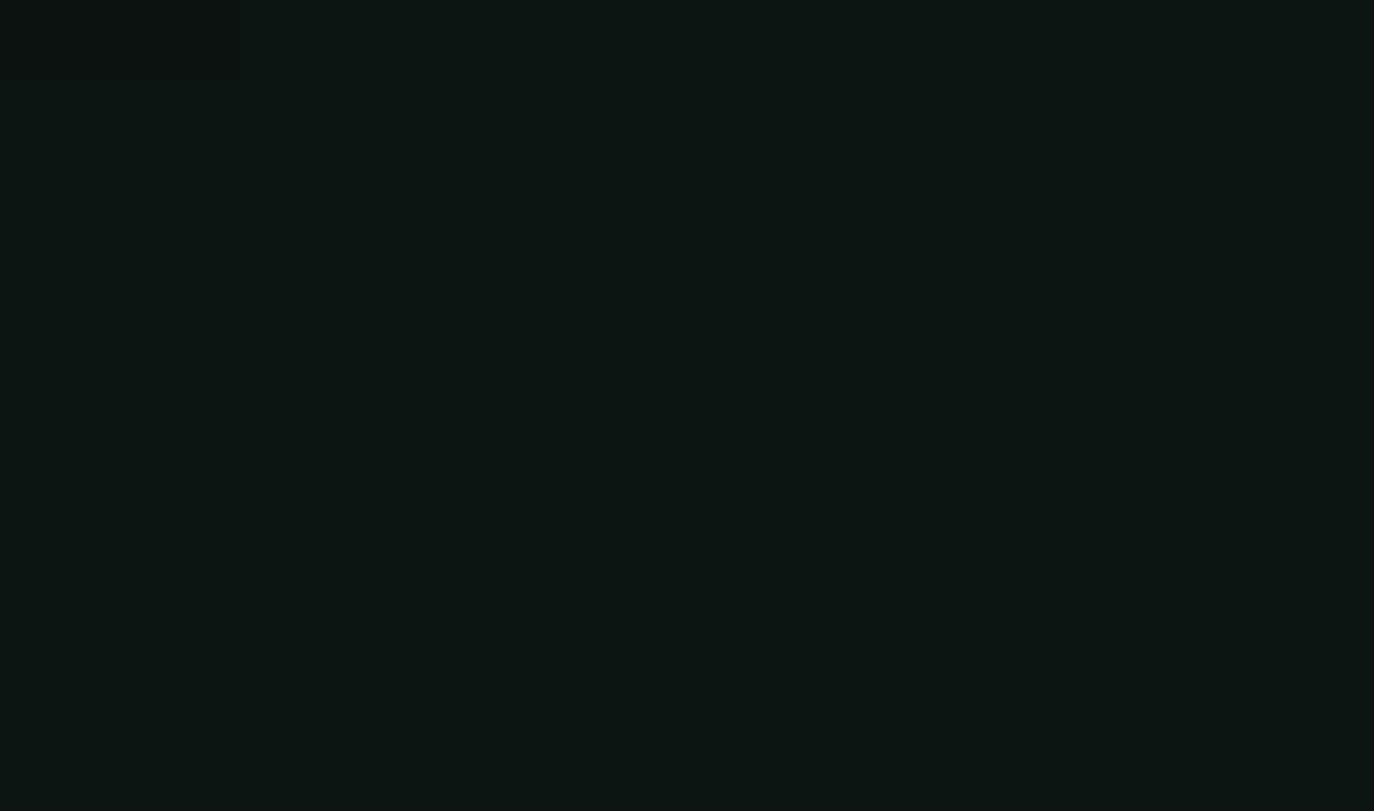
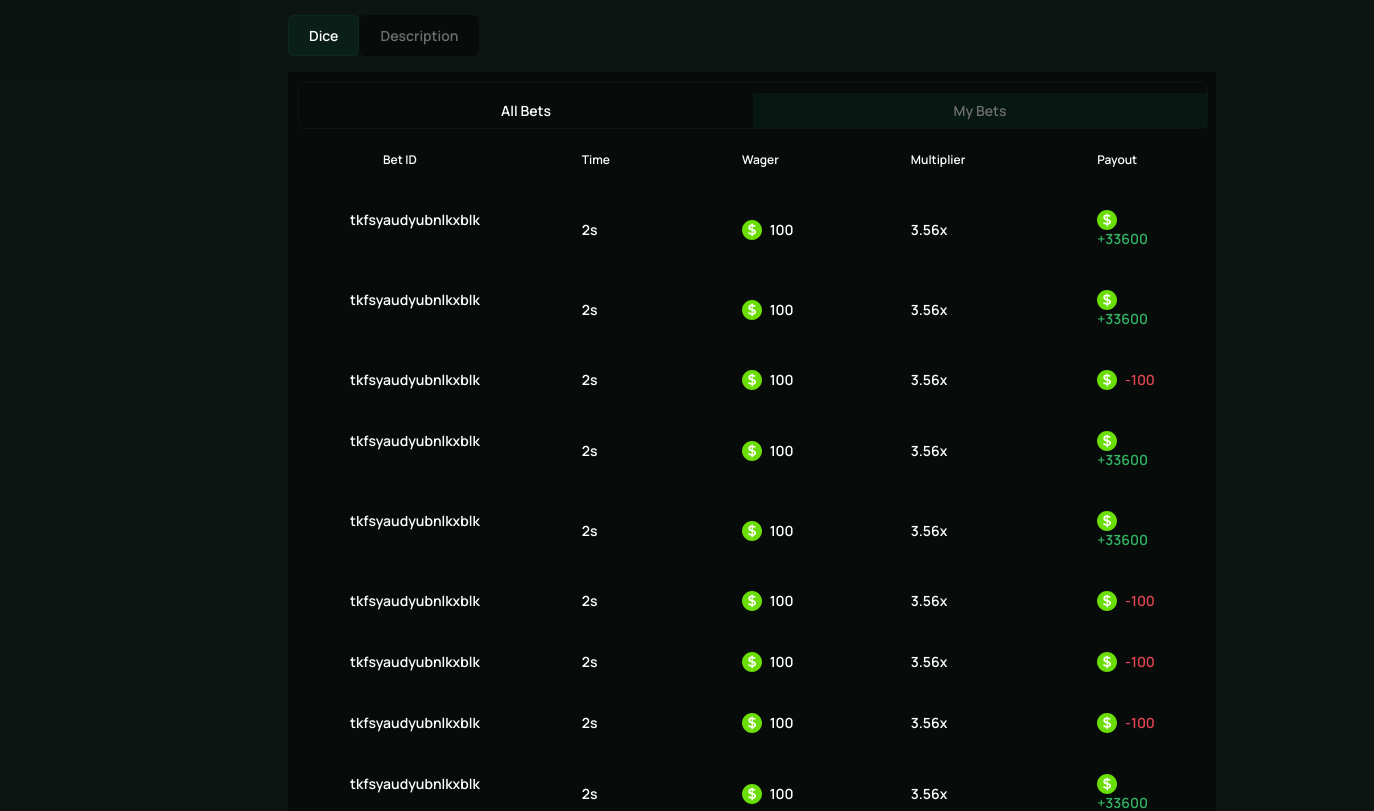
Before and after one commit to Bloom-Byte/elite-play, a React (Vite) app in the folder eliteplay-frontend/: page /dice in a window 1280 px wide. Shown: the part 760-1571 px from the top of the page, 1374 px wide, since content can reach past the window. Before the commit the page ends 800 px from the top, so only its background shows below. Built offline with nearby package versions, Linux system fonts and the light colour scheme.

Commit message:
feat: add table and footer to dice page

```diff
--- /dev/null
+++ b/eliteplay-frontend/src/components/DiceTable.css
@@ -0,0 +1,71 @@
+@import url('https://fonts.googleapis.com/css2?family=Manrope:wght@200..800&family=Open+Sans:wght@400;600&display=swap');
+
+.dicetable {
+  margin-left: 8rem;
+  margin-top: 2rem;
+  margin-right: 5vw;
+  margin-bottom: 100px;
+}
+
+.dicetable-extended {
+  margin-left: 18rem;
+}
+
+.dicebets-toggle .dice-bets {
+  background-color: #077e551a;
+  border: 1px solid #077e551a;
+  border-radius: 6px;
+  padding: 10px 20px;
+  font-size: 14px;
+  font-family: 'Manrope', sans-serif;
+  font-weight: 600;
+  color: #ffffff;
+}
+
+.dicebets-toggle .desc-info {
+  background-color: #070c0a;
+  border: 1px solid #070c0a;
+  border-radius: 6px;
+  padding: 10px 20px;
+  font-size: 14px;
+  font-family: 'Manrope', sans-serif;
+  font-weight: 600;
+  color: #6e6e71;
+}
+
+.dicetable-section {
+    margin-top: 16px;
+    background-color: #070C0A;
+    padding: 10px;
+}
+
+.dicetable-betstitle {
+    padding-top: 10px;
+    /* margin: 10px; */
+    display: flex;
+    width: 100%;
+    border: 1px solid #0D1513;
+    border-radius: 6px;
+}
+
+.dicetable-betstitle div {
+    width: 50%;
+    text-align: center;
+    padding: 8px;
+    font-size: 14px;
+  font-family: 'Manrope', sans-serif;
+  font-weight: 600;
+}
+
+.dicetable-betstitle_all-bets {
+  color: white;
+}
+
+.dicetable-betstitle_my-bets {
+    background: #077E551A;
+    color: #6E6E71;
+}
+
+.livebets-table_table th, tr {
+    padding-right: 80px;
+}
--- /dev/null
+++ b/eliteplay-frontend/src/components/DiceTable.jsx
@@ -0,0 +1,167 @@
+import React, { useState } from 'react'
+import './DiceTable.css'
+
+const DiceTable = ({ isNavOpen }) => {
+  const [toggle, setToggle] = useState(false)
+  return (
+    <div className={`dicetable ${isNavOpen ? 'dicetable-extended' : ''}`}>
+      <div className="dicebets-toggle">
+        <button className="dice-bets">Dice</button>
+        <button className="desc-info">Description</button>
+      </div>
+      <div className="dicetable-section">
+        <div className='dicetable-betstitle'>
+            <div className='dicetable-betstitle_all-bets'>All Bets</div>
+            <div className='dicetable-betstitle_my-bets'>My Bets</div>
+        </div>
+        <div>
+          <table className="livebets-table_table">
+            <thead>
+              <tr>
+                <th>Bet ID</th>
+                <th>Time</th>
+                <th>Wager</th>
+                <th>Multiplier</th>
+                <th>Payout</th>
+              </tr>
+            </thead>
+            <tbody>
+              <tr>
+                <td className="game-icon">tkfsyaudyubnlkxblk</td>
+                <td>2s</td>
+                <td>
+                  <img className="coin" src="./cryptocurrency-color_usd.svg" />{' '}
+                  <span>100</span>
+                </td>
+                <td>3.56x</td>
+                <td>
+                  <img className="coin" src="./cryptocurrency-color_usd.svg" />{' '}
+                  <span className="green">+33600</span>
+                </td>
+              </tr>
+              <tr>
+                <td className="game-icon">tkfsyaudyubnlkxblk</td>
+                <td>2s</td>
+                <td>
+                  <img className="coin" src="./cryptocurrency-color_usd.svg" />{' '}
+                  <span>100</span>
+                </td>
+                <td>3.56x</td>
+                <td>
+                  <img className="coin" src="./cryptocurrency-color_usd.svg" />{' '}
+                  <span className="green">+33600</span>
+                </td>
+              </tr>
+              <tr>
+                <td className="game-icon">tkfsyaudyubnlkxblk</td>
+                <td>2s</td>
+                <td>
+                  <img className="coin" src="./cryptocurrency-color_usd.svg" />{' '}
+                  <span>100</span>
+                </td>
+                <td>3.56x</td>
+                <td>
+                  <img className="coin" src="./cryptocurrency-color_usd.svg" />{' '}
+                  <span className="red">-100</span>
+                </td>
+              </tr>
+              <tr>
+                <td className="game-icon">tkfsyaudyubnlkxblk</td>
+                <td>2s</td>
+                <td>
+                  <img className="coin" src="./cryptocurrency-color_usd.svg" />{' '}
+                  <span>100</span>
+                </td>
+                <td>3.56x</td>
+                <td>
+                  <img className="coin" src="./cryptocurrency-color_usd.svg" />{' '}
+                  <span className="green">+33600</span>
+                </td>
+              </tr>
+              <tr>
+                <td className="game-icon">tkfsyaudyubnlkxblk</td>
+                <td>2s</td>
+                <td>
+                  <img className="coin" src="./cryptocurrency-color_usd.svg" />{' '}
+                  <span>100</span>
+                </td>
+                <td>3.56x</td>
+                <td>
+                  <img className="coin" src="./cryptocurrency-color_usd.svg" />{' '}
+                  <span className="green">+33600</span>
+                </td>
+              </tr>
+              <tr>
+                <td className="game-icon">tkfsyaudyubnlkxblk</td>
+                <td>2s</td>
+                <td>
+                  <img className="coin" src="./cryptocurrency-color_usd.svg" />{' '}
+                  <span>100</span>
+                </td>
+                <td>3.56x</td>
+                <td>
+                  <img className="coin" src="./cryptocurrency-color_usd.svg" />{' '}
+                  <span className="red">-100</span>
+                </td>
+              </tr>
+              <tr>
+                <td className="game-icon">tkfsyaudyubnlkxblk</td>
+                <td>2s</td>
+                <td>
+                  <img className="coin" src="./cryptocurrency-color_usd.svg" />{' '}
+                  <span>100</span>
+                </td>
+                <td>3.56x</td>
+                <td>
+                  <img className="coin" src="./cryptocurrency-color_usd.svg" />{' '}
+                  <span className="red">-100</span>
+                </td>
+              </tr>
+              <tr>
+                <td className="game-icon">tkfsyaudyubnlkxblk</td>
+                <td>2s</td>
+                <td>
+                  <img className="coin" src="./cryptocurrency-color_usd.svg" />{' '}
+                  <span>100</span>
+                </td>
+                <td>3.56x</td>
+                <td>
+                  <img className="coin" src="./cryptocurrency-color_usd.svg" />{' '}
+                  <span className="red">-100</span>
+                </td>
+              </tr>
+              <tr>
+                <td className="game-icon">tkfsyaudyubnlkxblk</td>
+                <td>2s</td>
+                <td>
+                  <img className="coin" src="./cryptocurrency-color_usd.svg" />{' '}
+                  <span>100</span>
+                </td>
+                <td>3.56x</td>
+                <td>
+                  <img className="coin" src="./cryptocurrency-color_usd.svg" />{' '}
+                  <span className="green">+33600</span>
+                </td>
+              </tr>
+              <tr>
+                <td className="game-icon">tkfsyaudyubnlkxblk</td>
+                <td>2s</td>
+                <td>
+                  <img className="coin" src="./cryptocurrency-color_usd.svg" />{' '}
+                  <span>100</span>
+                </td>
+                <td>3.56x</td>
+                <td>
+                  <img className="coin" src="./cryptocurrency-color_usd.svg" />{' '}
+                  <span className="green">+33600</span>
+                </td>
+              </tr>
+            </tbody>
+          </table>
+        </div>
+      </div>
+    </div>
+  )
+}
+
+export default DiceTable
--- a/eliteplay-frontend/src/pages/Dice.jsx
+++ b/eliteplay-frontend/src/pages/Dice.jsx
@@ -2,6 +2,8 @@ import React, { useState } from 'react'
 import Navbar from '../components/Navbar'
 import Sidenav from '../components/Sidenav'
 import DiceGame from '../components/DiceGame'
+import DiceTable from '../components/DiceTable'
+import Footer from '../components/Footer'
 import './Dice.css'
 
 const Dice = () => {
@@ -12,6 +14,8 @@ const Dice = () => {
          <Navbar isNavOpen={isNavOpen} />
         <Sidenav isNavOpen={isNavOpen} setIsNavOpen={setIsNavOpen} />
         <DiceGame isNavOpen={isNavOpen} />
+        <DiceTable isNavOpen={isNavOpen} />
+        <Footer isNavOpen={isNavOpen} />
     </div>
   )
 }
```
